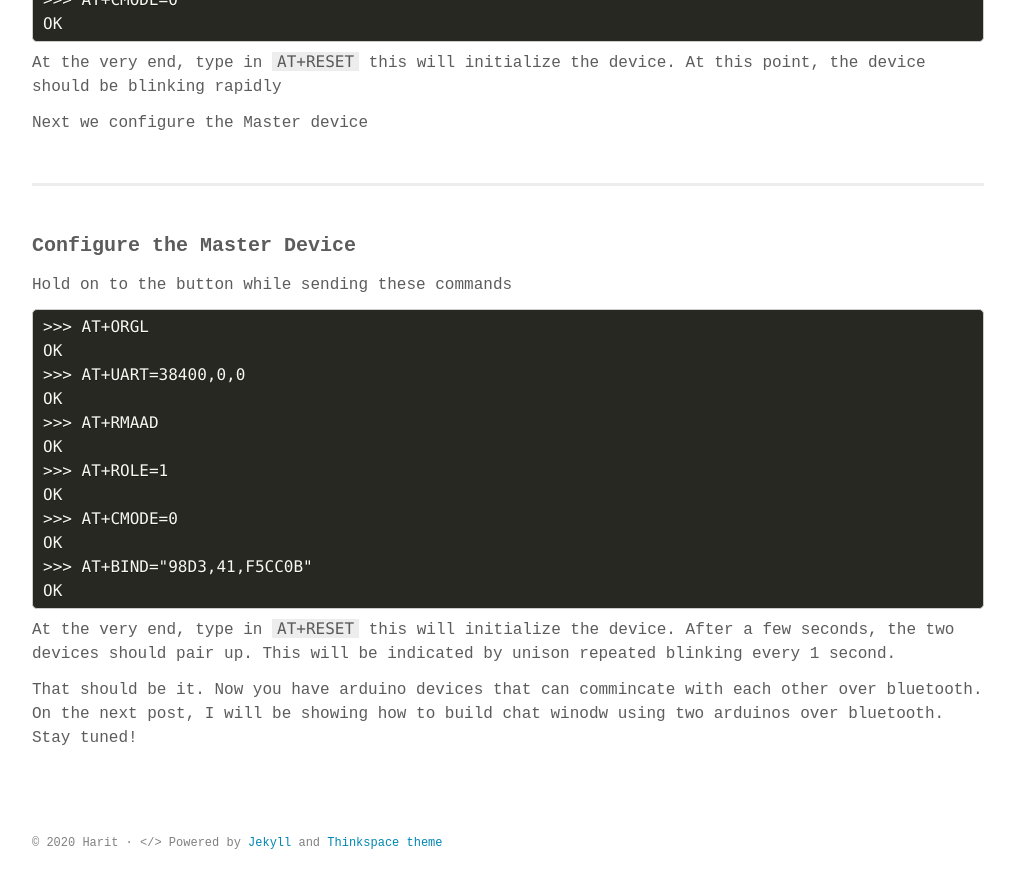
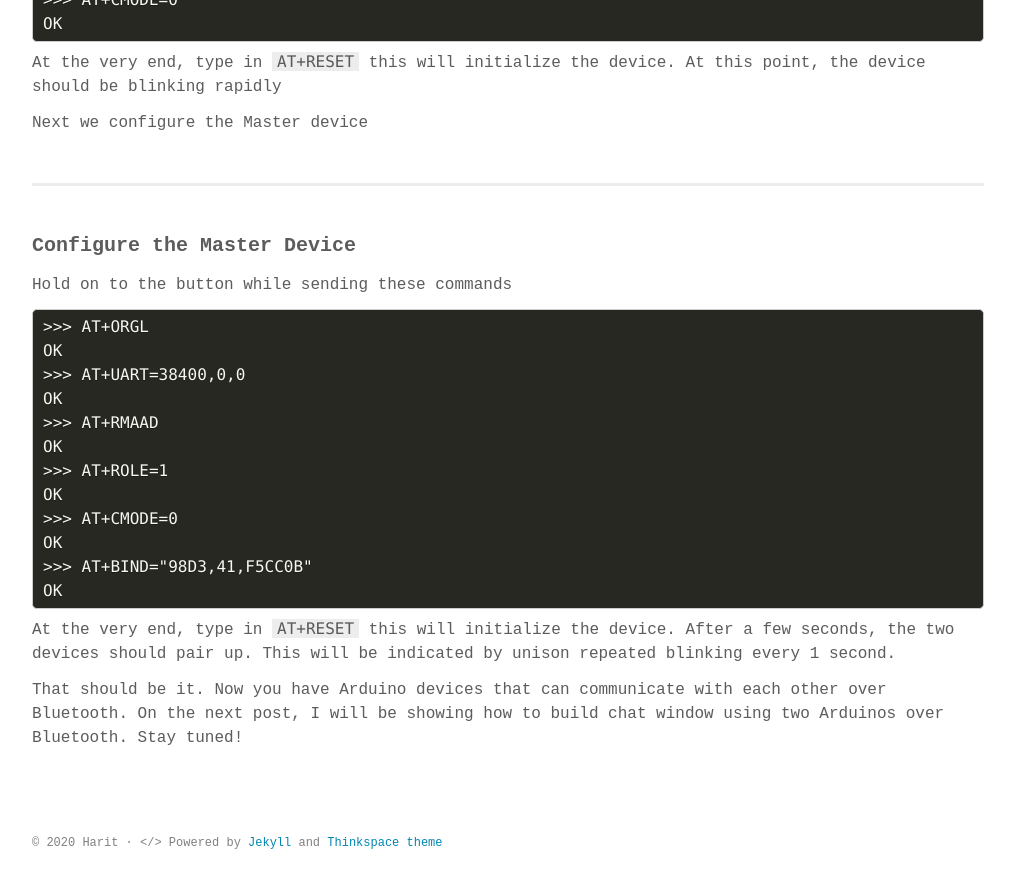
Before and after one commit to hshah89/hshah89.github.io, a Jekyll site: the page built from _posts/2020-01-25-hc-05.md, in a window 1280 px wide and 900 px high, scrolled down 4151 px. Shown: the top 888 px of the window, without its empty margins (132-1147 px from the left). Built offline with Jekyll 4.4.1, drawn with Linux system fonts in a browser that asks for light colours; some web fonts are replaced; some of the changed text lies outside the part shown.

Commit message:
Update 2020-01-25-hc-05.md

````diff
--- a/_posts/2020-01-25-hc-05.md
+++ b/_posts/2020-01-25-hc-05.md
@@ -1,9 +1,9 @@
 ---
 layout: post
 title: "HC-05: Bluetooth module"
-description: "Add bluetooth to your next project"
+description: "Add Bluetooth to your next project"
 date: 2020-01-25
-tags: [arduino, bluetooth]
+tags: [Arduino, Bluetooth]
 comments: false
 share: false
 ---
@@ -14,7 +14,7 @@ In this tutorial, I will be going over how to interface the HC-5 Bluetooth modul
 
 The HC-05 module is very straightforward and simple to use. It can be configured as a Master or Slave device. It has 6 pins for connections.
 
-This device can be connected as a software serial port for any microprocessor. For this post, I will be use an arduino nano.
+This device can be connected as a software serial port for any microprocessor. For this post, I will be use an Arduino nano.
 
 <img src="{{ "/images/hc_05/hc05_front.jpg" | prepend: site.baseurl }}" width="250px" align="left">
 
@@ -49,7 +49,7 @@ Usually, the state pin allows the control of the AT mode. AT mode is used to con
 
 ## Software
 
-The arduino code needed to talk to the HC-05 module is shown below:
+The Arduino code needed to talk to the HC-05 module is shown below:
 
 
 ``` cpp
@@ -100,13 +100,13 @@ In the event you encounter an error when sending an AT command, refer to this li
 
 ## Configuration
 
-After connecting up the module to the arduino and loading the program, the module should be blinking rapidly.
+After connecting up the module to the Arduino and loading the program, the module should be blinking rapidly.
 
 
 #### Place in AT Mode
 > 1. Remove the GND pin connection
 > 2. Press and hold the button near the state pin
-> 3. Connect the GND pin back to the arduino
+> 3. Connect the GND pin back to the Arduino
 > 4. It should now to blinking every second
 > 5. Open up the terminal
 
@@ -181,4 +181,4 @@ OK
 At the very end, type in `AT+RESET` this will initialize the device. After a few seconds, the two devices should pair up. This will be indicated by unison repeated blinking every 1 second.
 
 
-That should be it. Now you have arduino devices that can commincate with each other over bluetooth. On the next post, I will be showing how to build chat winodw using two arduinos over bluetooth. Stay tuned!
+That should be it. Now you have Arduino devices that can communicate with each other over Bluetooth. On the next post, I will be showing how to build chat window using two Arduinos over Bluetooth. Stay tuned!
````
